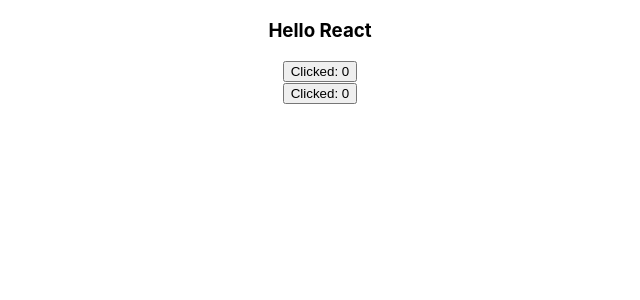
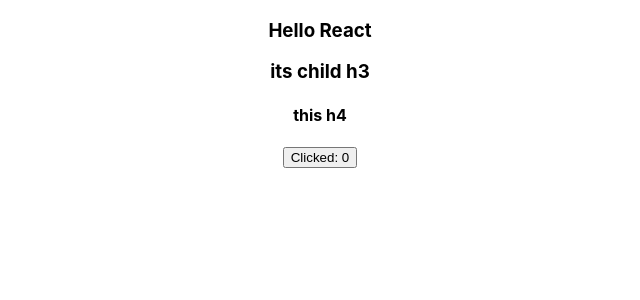
Before and after one commit to arung86/reactjs-training, a React (Create React App) app: page / in a window 1280 px wide. Shown: the top 300 px of the page, without its empty margins (320-960 px from the left). Built offline with nearby package versions, Linux system fonts and the light colour scheme.

Commit message:
children as a prop

```diff
--- a/src/App.js
+++ b/src/App.js
@@ -11,9 +11,12 @@ function App() {
     <div className="App">
       {/* <ClickCounter /> */}
       {/* <MouseOverCounter /> */}
-      <User render={(msg) => <h3>{msg + "React"}</h3>} />
+      <User render={(msg) => <h3>{msg + "React"}</h3>}>
+        <h3>its child h3</h3>
+        <h4> this h4</h4>
+      </User>
 
-      <Counter
+      {/* <Counter
         render={(count, increment) => (
           <ClickCounter count={count} increment={increment} />
         )}
@@ -23,7 +26,16 @@ function App() {
         render={(count, increment) => (
           <MouseOverCounter count={count} increment={increment} />
         )}
-      />
+      /> */}
+      {/* <Counter>
+        <h3>its child h3</h3>
+      </Counter> */}
+
+      <Counter>
+        {(count, increment) => (
+          <ClickCounter count={count} increment={increment} />
+        )}
+      </Counter>
     </div>
   );
 }
--- a/src/Counter.js
+++ b/src/Counter.js
@@ -17,7 +17,7 @@ export class Counter extends Component {
 
   render() {
     const { count } = this.state;
-    return <div>{this.props.render(count, this.increment)}</div>;
+    return <div>{this.props.children(count, this.increment)}</div>;
   }
 }
 
--- a/src/User.js
+++ b/src/User.js
@@ -2,7 +2,12 @@ import React, { Component } from "react";
 
 export class User extends Component {
   render() {
-    return <div>{this.props.render("Hello ")}</div>;
+    return (
+      <div>
+        {this.props.render("Hello ")}
+        {this.props.children}
+      </div>
+    );
   }
 }
 
```
